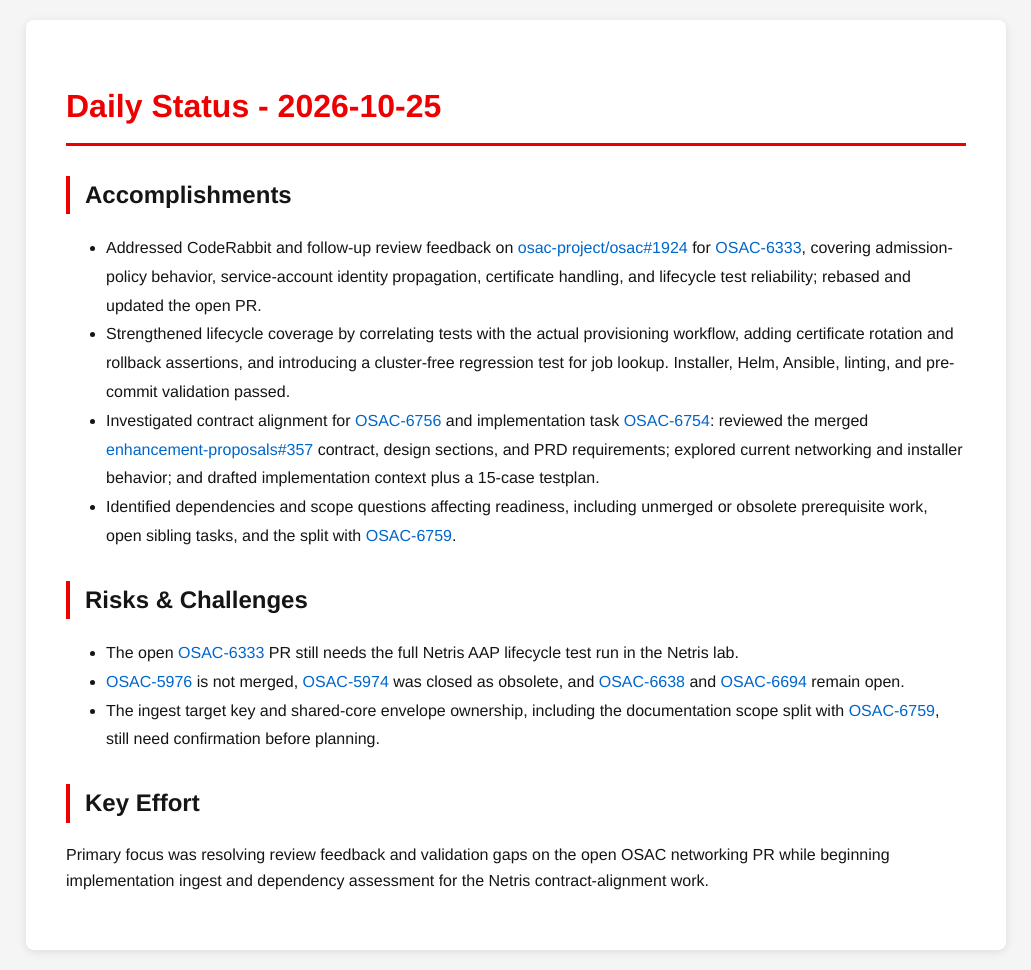
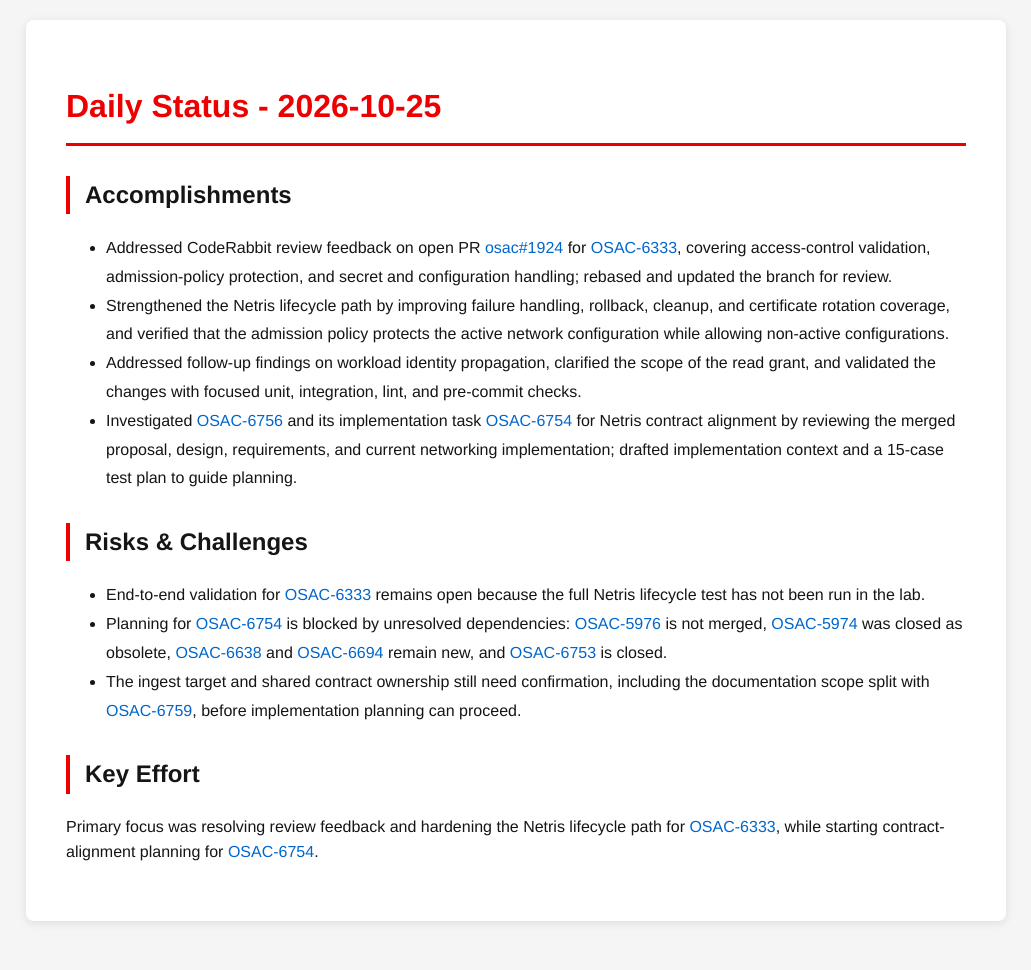
Before and after one commit to tzvatot/daily-status, a Jekyll site: the page built from 2026-10-25.md, in a window 1280 px wide. Shown: the whole page, without its empty margins (124-1155 px from the left). Built offline with Jekyll 4.4.1, drawn with Linux system fonts in a browser that asks for light colours; after the commit the page ends 941 px from its top, so only the background shows below that.

Commit message:
Daily status update - 2026-10-25

```diff
--- a/2026-10-25.md
+++ b/2026-10-25.md
@@ -7,15 +7,15 @@
 # Daily Status - 2026-10-25
 
 ## Accomplishments
-- Addressed CodeRabbit and follow-up review feedback on [osac-project/osac#1924](https://github.com/osac-project/osac/pull/1924) for [OSAC-6333](https://redhat.atlassian.net/browse/OSAC-6333), covering admission-policy behavior, service-account identity propagation, certificate handling, and lifecycle test reliability; rebased and updated the open PR.
-- Strengthened lifecycle coverage by correlating tests with the actual provisioning workflow, adding certificate rotation and rollback assertions, and introducing a cluster-free regression test for job lookup. Installer, Helm, Ansible, linting, and pre-commit validation passed.
-- Investigated contract alignment for [OSAC-6756](https://redhat.atlassian.net/browse/OSAC-6756) and implementation task [OSAC-6754](https://redhat.atlassian.net/browse/OSAC-6754): reviewed the merged [enhancement-proposals#357](https://github.com/osac-project/enhancement-proposals/pull/357) contract, design sections, and PRD requirements; explored current networking and installer behavior; and drafted implementation context plus a 15-case testplan.
-- Identified dependencies and scope questions affecting readiness, including unmerged or obsolete prerequisite work, open sibling tasks, and the split with [OSAC-6759](https://redhat.atlassian.net/browse/OSAC-6759).
+- Addressed CodeRabbit review feedback on open PR [osac#1924](https://github.com/osac-project/osac/pull/1924) for [OSAC-6333](https://redhat.atlassian.net/browse/OSAC-6333), covering access-control validation, admission-policy protection, and secret and configuration handling; rebased and updated the branch for review.
+- Strengthened the Netris lifecycle path by improving failure handling, rollback, cleanup, and certificate rotation coverage, and verified that the admission policy protects the active network configuration while allowing non-active configurations.
+- Addressed follow-up findings on workload identity propagation, clarified the scope of the read grant, and validated the changes with focused unit, integration, lint, and pre-commit checks.
+- Investigated [OSAC-6756](https://redhat.atlassian.net/browse/OSAC-6756) and its implementation task [OSAC-6754](https://redhat.atlassian.net/browse/OSAC-6754) for Netris contract alignment by reviewing the merged proposal, design, requirements, and current networking implementation; drafted implementation context and a 15-case test plan to guide planning.
 
 ## Risks & Challenges
-- The open [OSAC-6333](https://redhat.atlassian.net/browse/OSAC-6333) PR still needs the full Netris AAP lifecycle test run in the Netris lab.
-- [OSAC-5976](https://redhat.atlassian.net/browse/OSAC-5976) is not merged, [OSAC-5974](https://redhat.atlassian.net/browse/OSAC-5974) was closed as obsolete, and [OSAC-6638](https://redhat.atlassian.net/browse/OSAC-6638) and [OSAC-6694](https://redhat.atlassian.net/browse/OSAC-6694) remain open.
-- The ingest target key and shared-core envelope ownership, including the documentation scope split with [OSAC-6759](https://redhat.atlassian.net/browse/OSAC-6759), still need confirmation before planning.
+- End-to-end validation for [OSAC-6333](https://redhat.atlassian.net/browse/OSAC-6333) remains open because the full Netris lifecycle test has not been run in the lab.
+- Planning for [OSAC-6754](https://redhat.atlassian.net/browse/OSAC-6754) is blocked by unresolved dependencies: [OSAC-5976](https://redhat.atlassian.net/browse/OSAC-5976) is not merged, [OSAC-5974](https://redhat.atlassian.net/browse/OSAC-5974) was closed as obsolete, [OSAC-6638](https://redhat.atlassian.net/browse/OSAC-6638) and [OSAC-6694](https://redhat.atlassian.net/browse/OSAC-6694) remain new, and [OSAC-6753](https://redhat.atlassian.net/browse/OSAC-6753) is closed.
+- The ingest target and shared contract ownership still need confirmation, including the documentation scope split with [OSAC-6759](https://redhat.atlassian.net/browse/OSAC-6759), before implementation planning can proceed.
 
 ## Key Effort
-Primary focus was resolving review feedback and validation gaps on the open OSAC networking PR while beginning implementation ingest and dependency assessment for the Netris contract-alignment work.
+Primary focus was resolving review feedback and hardening the Netris lifecycle path for [OSAC-6333](https://redhat.atlassian.net/browse/OSAC-6333), while starting contract-alignment planning for [OSAC-6754](https://redhat.atlassian.net/browse/OSAC-6754).
```
